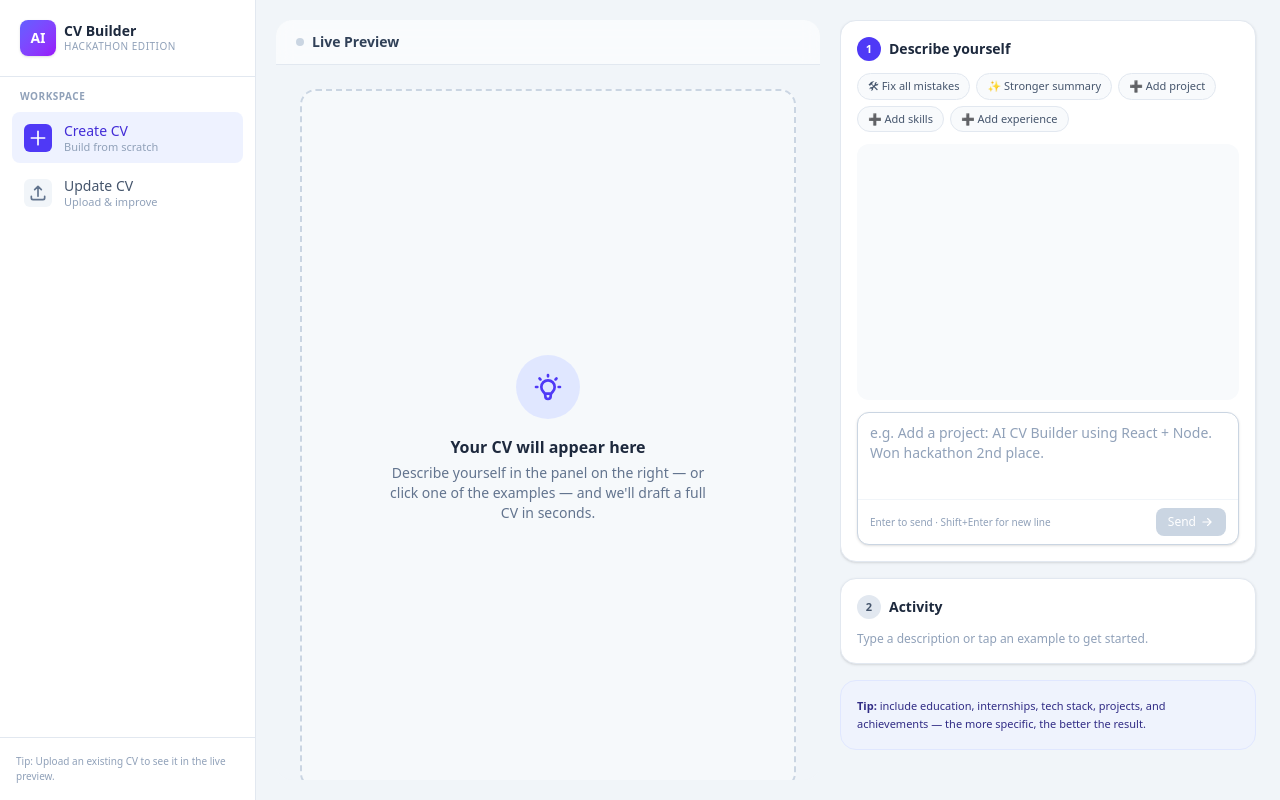
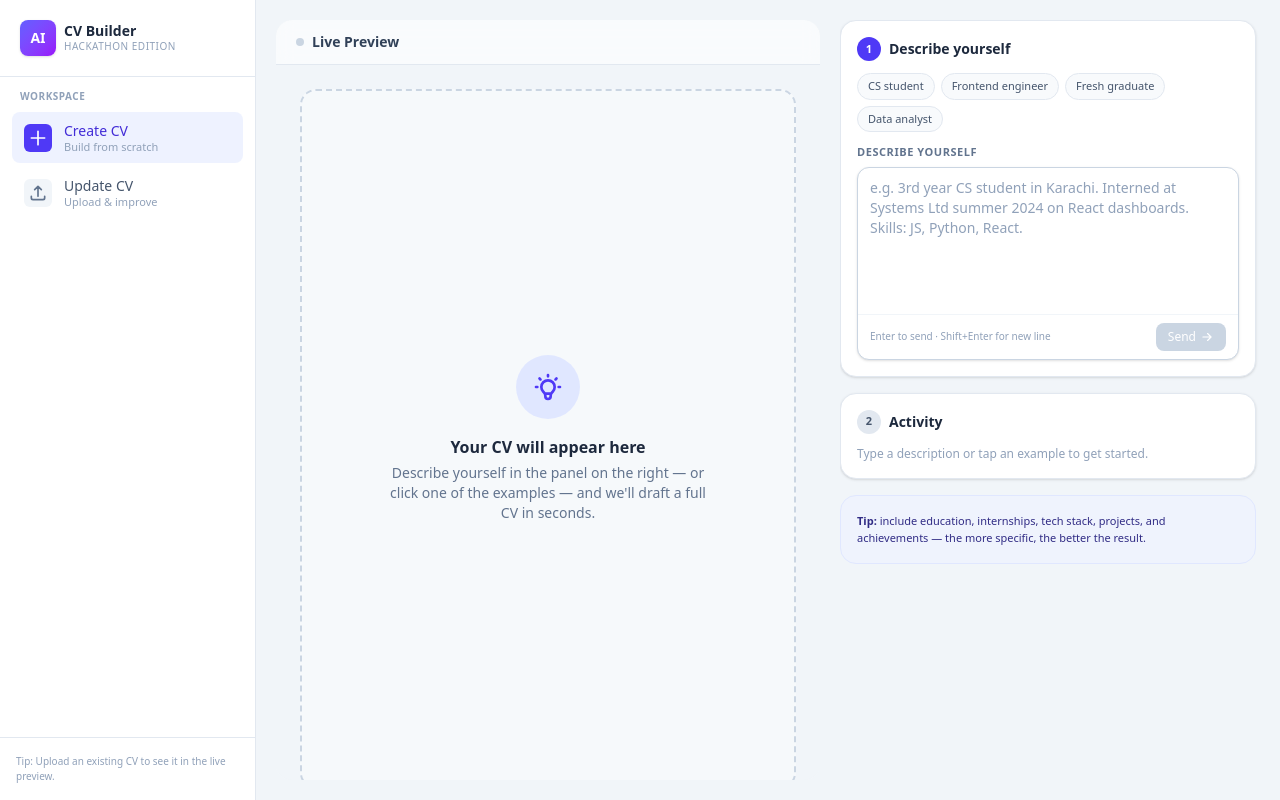
Before and after one commit to sohaibamini970-max/Pak-Angels-Hackathon-2, a React (Vite) app: page / in a window 1280 px wide. Built offline with nearby package versions, Linux system fonts and the light colour scheme.

Commit message:
fix: use PromptInput on CreateCV, keep ChatBot for UpdateCV

```diff
--- /dev/null
+++ b/src/components/PromptInput.jsx
@@ -0,0 +1,78 @@
+import { useState, useRef } from 'react';
+
+export default function PromptInput({
+    onSubmit,
+    disabled = false,
+    examples = [],
+    placeholder = 'Describe yourself…',
+    label = 'Describe yourself',
+    rows = 6,
+}) {
+    const [value, setValue] = useState('');
+    const ref = useRef(null);
+
+    const send = () => {
+        const v = value.trim();
+        if (!v || disabled) return;
+        onSubmit?.(v);
+        setValue('');
+    };
+
+    return (
+        <div className="flex flex-col">
+            {examples.length > 0 && (
+                <div className="mb-3 flex flex-wrap gap-1.5">
+                    {examples.map((ex, i) => (
+                        <button
+                            key={i}
+                            type="button"
+                            onClick={() => {
+                                setValue(ex.text);
+                                ref.current?.focus();
+                            }}
+                            className="rounded-full border border-slate-200 bg-slate-50 px-2.5 py-1 text-[11px] text-slate-600 transition hover:border-indigo-300 hover:bg-indigo-50 hover:text-indigo-700"
+                        >
+                            {ex.label}
+                        </button>
+                    ))}
+                </div>
+            )}
+
+            <label className="mb-1.5 text-[11px] font-semibold uppercase tracking-wider text-slate-500">
+                {label}
+            </label>
+
+            <div className="rounded-xl border border-slate-300 bg-white shadow-sm focus-within:border-indigo-500 focus-within:ring-2 focus-within:ring-indigo-200">
+                <textarea
+                    ref={ref}
+                    value={value}
+                    onChange={(e) => setValue(e.target.value)}
+                    onKeyDown={(e) => {
+                        if (e.key === 'Enter' && !e.shiftKey) {
+                            e.preventDefault();
+                            send();
+                        }
+                    }}
+                    rows={rows}
+                    placeholder={disabled ? 'Working…' : placeholder}
+                    disabled={disabled}
+                    className="w-full resize-none rounded-xl bg-transparent px-3 py-2.5 text-sm outline-none placeholder:text-slate-400 disabled:cursor-not-allowed"
+                />
+                <div className="flex items-center justify-between border-t border-slate-100 px-3 py-2">
+                    <span className="text-[10px] text-slate-400">Enter to send · Shift+Enter for new line</span>
+                    <button
+                        type="button"
+                        onClick={send}
+                        disabled={!value.trim() || disabled}
+                        className="flex items-center gap-1 rounded-lg bg-indigo-600 px-3 py-1.5 text-xs font-medium text-white transition hover:bg-indigo-700 disabled:bg-slate-300"
+                    >
+                        Send
+                        <svg className="h-3.5 w-3.5" fill="none" viewBox="0 0 24 24" stroke="currentColor" strokeWidth={2}>
+                            <path strokeLinecap="round" strokeLinejoin="round" d="M5 12h14M13 6l6 6-6 6" />
+                        </svg>
+                    </button>
+                </div>
+            </div>
+        </div>
+    );
+}
--- a/src/pages/CreateCV.jsx
+++ b/src/pages/CreateCV.jsx
@@ -1,25 +1,12 @@
 import { useState } from 'react';
 import CVPreview from '../components/CVPreview';
-import PromptBar from '../components/ChatBot';
+import PromptInput from '../components/PromptInput';
 import { generateCV, improveCV } from '../api/client';
 
 const EXAMPLES = [
   {
     label: 'CS student',
-    text: `I am Muhammad Suhaib, a final-year Computer Science student at Sir Syed University of Engineering & Technology in Karachi, Pakistan. Passionate about software and application development, specializing in generative and agentic AI.
-
-EDUCATION:
-- BS Computer Science, Sir Syed University of Engineering & Technology, Karachi (2024 – present), CGPA 3.86
-- Intermediate (Pre-Engineering), Govt Islamia Science College (2022 – 2023)
-- Matriculation (Science), New Millennium Secondary School (2016 – 2021)
-
-SKILLS: C++, C#, JavaScript, TypeScript, Python, React, React Native, Node.js, Express.js, .NET Core MVC, Kotlin, Jetpack Compose, PostgreSQL, MongoDB, MySQL, SQL Server, Generative AI, Agentic AI, RAG.
-
-EXPERIENCE: Completed a 4-week AI Mentorship Program focused on full-stack web development and agentic AI. Built a full-stack platform with an autonomous tool-calling chatbot using semantic vector search and RAG.
-
-PROJECTS: Sir Syed University Student App (React Native, Node.js, MongoDB); Sales Management System AI-powered (React, Node.js, PostgreSQL, Google AI Studio API); RAG AI Agent (Python, FastAPI, pgvector, Gemini API); Food Ordering App (Kotlin, Jetpack Compose, Node.js, MongoDB).
-
-CONTACT: sohaibamini970@gmail.com, 0302-2623033, Nazimabad, Karachi. GitHub: sohaibamini970-max`,
+    text: 'I am a 3rd year Computer Science student at FAST University in Karachi. I interned at Systems Limited in summer 2024 working on React dashboards for internal analytics. My skills include JavaScript, React, Python, Node.js, and Tailwind CSS. I won 2nd place in my university hackathon in 2023 with a food delivery app built in React Native. Expected graduation 2026, current CGPA 3.7.',
   },
   {
     label: 'Frontend engineer',
@@ -51,9 +38,7 @@ export default function CreateCV() {
     try {
       const data = await generateCV(prompt);
       setCv(data);
-      // Build a plain text version for the chatbot to work with later
-      const flat = flattenCV(data);
-      setRawText(flat);
+      setRawText(flattenCV(data));
 
       const counts = {
         exp: data.experience?.length || 0,
@@ -81,9 +66,7 @@ export default function CreateCV() {
       const result = await improveCV(rawText, instruction);
       if (result.updatedText) {
         setRawText(result.updatedText);
-        // Rebuild the structured CV from updated text
-        const parsed = textToCV(result.updatedText);
-        setCv(parsed);
+        setCv(textToCV(result.updatedText));
         pushLog(`✅ AI updated the CV`);
       }
     } catch (e) {
@@ -120,9 +103,6 @@ export default function CreateCV() {
             <h2 className="text-sm font-semibold text-slate-700">
               {loading ? 'Generating…' : prompting ? 'Updating…' : 'Live Preview'}
             </h2>
-            {cv && (
-              <span className="text-[10px] text-slate-400">click any text to edit</span>
-            )}
           </div>
           <div className="flex items-center gap-2">
             {cv && (
@@ -154,37 +134,37 @@ export default function CreateCV() {
         </div>
       </div>
 
-      {/* RIGHT: prompt + activity (scrollable) */}
+      {/* RIGHT */}
       <div className="flex min-h-0 flex-col gap-4 overflow-y-auto pr-1">
-        {/* ① Generate from prompt */}
         <div className="rounded-2xl border border-slate-200 bg-white p-4 shadow-sm">
           <div className="mb-3 flex items-center gap-2">
-            <span className="flex h-6 w-6 items-center justify-center rounded-full bg-indigo-600 text-[11px] font-bold text-white">
-              1
-            </span>
+            <span className="flex h-6 w-6 items-center justify-center rounded-full bg-indigo-600 text-[11px] font-bold text-white">1</span>
             <h3 className="text-sm font-semibold text-slate-800">Describe yourself</h3>
           </div>
-          <PromptBar
+          <PromptInput
             onSubmit={handleGenerate}
             disabled={busy}
             examples={EXAMPLES}
+            placeholder="e.g. 3rd year CS student in Karachi. Interned at Systems Ltd summer 2024 on React dashboards. Skills: JS, Python, React."
           />
         </div>
 
-        {/* ② Ask AI to change it */}
         {cv && (
           <div className="rounded-2xl border border-slate-200 bg-white p-4 shadow-sm">
             <div className="mb-3 flex items-center gap-2">
-              <span className="flex h-6 w-6 items-center justify-center rounded-full bg-slate-200 text-[11px] font-bold text-slate-600">
-                2
-              </span>
+              <span className="flex h-6 w-6 items-center justify-center rounded-full bg-slate-200 text-[11px] font-bold text-slate-600">2</span>
               <h3 className="text-sm font-semibold text-slate-800">Ask AI to change it</h3>
             </div>
-            <PromptBar onSubmit={handleChat} disabled={busy} />
+            <PromptInput
+              onSubmit={handleChat}
+              disabled={busy}
+              label="What to change?"
+              placeholder="e.g. make the summary more senior"
+              rows={4}
+            />
           </div>
         )}
 
-        {/* ③ Activity */}
         <div className="rounded-2xl border border-slate-200 bg-white p-4 shadow-sm">
           <div className="mb-3 flex items-center gap-2">
             <span className="flex h-6 w-6 items-center justify-center rounded-full bg-slate-200 text-[11px] font-bold text-slate-600">
@@ -200,10 +180,7 @@ export default function CreateCV() {
             ) : (
               <ul className="space-y-1.5">
                 {log.map((entry, i) => (
-                  <li
-                    key={i}
-                    className="rounded-md border border-slate-100 bg-slate-50 px-2.5 py-1.5 text-xs text-slate-600"
-                  >
+                  <li key={i} className="rounded-md border border-slate-100 bg-slate-50 px-2.5 py-1.5 text-xs text-slate-600">
                     {entry}
                   </li>
                 ))}
@@ -212,12 +189,10 @@ export default function CreateCV() {
           </div>
         </div>
 
-        {/* Tip */}
         {!cv && (
           <div className="rounded-2xl border border-indigo-100 bg-indigo-50/60 p-4">
             <p className="text-[11px] leading-relaxed text-indigo-900">
-              <span className="font-semibold">Tip:</span> include education, internships, tech
-              stack, projects, and achievements — the more specific, the better the result.
+              <span className="font-semibold">Tip:</span> include education, internships, tech stack, projects, and achievements — the more specific, the better the result.
             </p>
           </div>
         )}
@@ -228,7 +203,6 @@ export default function CreateCV() {
 
 /* ---------- Helpers ---------- */
 
-/** Flatten a structured CV into plain text for the chatbot */
 function flattenCV(cv) {
   const lines = [];
   const p = cv.personalInfo || {};
@@ -241,9 +215,7 @@ function flattenCV(cv) {
   if (cv.experience?.length) {
     lines.push('\nEXPERIENCE');
     for (const e of cv.experience) {
-      const head = [e.role, e.company, [e.startDate, e.endDate].filter(Boolean).join(' – ')]
-        .filter(Boolean)
-        .join(' | ');
+      const head = [e.role, e.company, [e.startDate, e.endDate].filter(Boolean).join(' – ')].filter(Boolean).join(' | ');
       if (head) lines.push(head);
       for (const b of e.bullets || []) if (b) lines.push(`- ${b}`);
     }
@@ -252,9 +224,7 @@ function flattenCV(cv) {
   if (cv.education?.length) {
     lines.push('\nEDUCATION');
     for (const ed of cv.education) {
-      lines.push(
-        [ed.degree, ed.institution, ed.year, ed.gpa && `GPA ${ed.gpa}`].filter(Boolean).join(' | ')
-      );
+      lines.push([ed.degree, ed.institution, ed.year, ed.gpa && `GPA ${ed.gpa}`].filter(Boolean).join(' | '));
     }
   }
 
@@ -278,9 +248,7 @@ function flattenCV(cv) {
     for (const c of cv.certifications) lines.push(`- ${c}`);
   }
 
-  if (cv.languages?.length) {
-    lines.push('\nLANGUAGES', cv.languages.join(', '));
-  }
+  if (cv.languages?.length) lines.push('\nLANGUAGES', cv.languages.join(', '));
 
   if (cv.awards?.length) {
     lines.push('\nAWARDS');
@@ -290,37 +258,21 @@ function flattenCV(cv) {
   return lines.join('\n');
 }
 
-/**
- * Reverse of flattenCV — a light parser that rebuilds a CV object from plain text
- * so the preview re-renders after a chatbot update.
- */
 function textToCV(text) {
   const lines = text.split(/\r?\n/);
   const cv = {
     personalInfo: { name: '', email: '', phone: '', location: '', linkedin: '', github: '' },
-    summary: '',
-    experience: [],
-    education: [],
+    summary: '', experience: [], education: [],
     skills: { technical: [], soft: [] },
-    projects: [],
-    certifications: [],
-    languages: [],
-    awards: [],
+    projects: [], certifications: [], languages: [], awards: [],
   };
 
   const HEADERS = {
-    SUMMARY: 'summary',
-    PROFILE: 'summary',
-    EXPERIENCE: 'experience',
-    'WORK EXPERIENCE': 'experience',
-    EDUCATION: 'education',
-    SKILLS: 'skills',
-    'TECHNICAL SKILLS': 'skills',
-    PROJECTS: 'projects',
-    CERTIFICATIONS: 'certifications',
-    LANGUAGES: 'languages',
-    AWARDS: 'awards',
-    ACHIEVEMENTS: 'awards',
+    SUMMARY: 'summary', PROFILE: 'summary',
+    EXPERIENCE: 'experience', 'WORK EXPERIENCE': 'experience',
+    EDUCATION: 'education', SKILLS: 'skills', 'TECHNICAL SKILLS': 'skills',
+    PROJECTS: 'projects', CERTIFICATIONS: 'certifications',
+    LANGUAGES: 'languages', AWARDS: 'awards', ACHIEVEMENTS: 'awards',
   };
 
   let section = null;
@@ -329,22 +281,16 @@ function textToCV(text) {
   for (const raw of lines) {
     const line = raw.trim();
     if (!line) continue;
+    const upper = line.toUpperCase();
+    if (HEADERS[upper]) { section = HEADERS[upper]; continue; }
 
-    const upper = line.toUpperCase();
-    if (HEADERS[upper]) {
-      section = HEADERS[upper];
-      continue;
-    }
-
-    // Header block: first non-section line with @ or | treated as contact
     if (!section && !cv.personalInfo.name) {
       if (!line.includes('@') && !line.includes('|') && !line.includes('·')) {
         cv.personalInfo.name = line;
         continue;
       }
       if (line.includes('@')) {
-        const parts = line.split(/[|·•]/).map((s) => s.trim());
-        for (const part of parts) {
+        for (const part of line.split(/[|·•]/).map((s) => s.trim())) {
           if (part.includes('@')) cv.personalInfo.email = part;
           else if (/^\+?\d[\d\s().-]{6,}/.test(part)) cv.personalInfo.phone = part;
           else if (/linkedin/i.test(part)) cv.personalInfo.linkedin = part;
@@ -358,38 +304,22 @@ function textToCV(text) {
     if (section) buf[section].push(line);
   }
 
-  // Summary
   cv.summary = buf.summary.join(' ').replace(/^[-•]\s*/, '');
-
-  // Experience — entries separated by lines that contain " | " or " – "
-  cv.experience = parseEntries(buf.experience).map((e, i) => ({
-    id: `exp-${i}`,
-    ...e,
+  cv.experience = parseEntries(buf.experience).map((e, i) => ({ id: `exp-${i}`, ...e }));
+  cv.education = parseEntries(buf.education).map((e, i) => ({
+    id: `edu-${i}`, degree: e.role, institution: e.company, year: e.startDate, gpa: '',
   }));
 
-  // Education — same shape
-  cv.education = parseEntries(buf.education).map((e, i) => ({
-    id: `edu-${i}`,
-    degree: e.role,
-    institution: e.company,
-    year: e.startDate,
-    gpa: '',
-  }));
-
-  // Skills
   for (const line of buf.skills) {
     const m = line.match(/^(Technical|Soft)\s*:\s*(.+)$/i);
     if (m) {
       const key = m[1].toLowerCase() === 'technical' ? 'technical' : 'soft';
       cv.skills[key] = m[2].split(/[,•·]/).map((s) => s.trim()).filter(Boolean);
     } else {
-      cv.skills.technical.push(
-        ...line.replace(/^[-•]\s*/, '').split(/[,•·]/).map((s) => s.trim()).filter(Boolean)
-      );
+      cv.skills.technical.push(...line.replace(/^[-•]\s*/, '').split(/[,•·]/).map((s) => s.trim()).filter(Boolean));
     }
   }
 
-  // Projects — block per entry, separated by blank lines
   const projectBlocks = buf.projects.join('\n').split(/\n\s*\n/);
   cv.projects = projectBlocks
     .map((block, i) => {
@@ -403,11 +333,7 @@ function textToCV(text) {
     .filter(Boolean);
 
   cv.certifications = buf.certifications.map((l) => l.replace(/^[-•]\s*/, ''));
-  cv.languages = buf.languages
-    .join(', ')
-    .split(/[,•·]/)
-    .map((s) => s.trim())
-    .filter(Boolean);
+  cv.languages = buf.languages.join(', ').split(/[,•·]/).map((s) => s.trim()).filter(Boolean);
   cv.awards = buf.awards.map((l) => l.replace(/^[-•]\s*/, ''));
 
   return cv;
@@ -418,9 +344,7 @@ function parseEntries(lines) {
   let current = null;
 
   const flush = () => {
-    if (current && (current.role || current.company || current.bullets.length)) {
-      entries.push(current);
-    }
+    if (current && (current.role || current.company || current.bullets.length)) entries.push(current);
   };
 
   for (const line of lines) {
@@ -430,7 +354,6 @@ function parseEntries(lines) {
       continue;
     }
 
-    // Header line: contains " | " or a date range
     const parts = line.split(/\s*\|\s*/);
     const hasDate = /\b(19|20)\d{2}\b/.test(line) || /\bpresent\b/i.test(line);
 
@@ -446,10 +369,7 @@ function parseEntries(lines) {
         current.endDate = end || '';
       } else if (hasDate) {
         const m = line.match(/((?:19|20)\d{2})\s*[–-]\s*((?:19|20)\d{2}|[Pp]resent)/);
-        if (m) {
-          current.startDate = m[1];
-          current.endDate = m[2];
-        }
+        if (m) { current.startDate = m[1]; current.endDate = m[2]; }
       }
       continue;
     }
```
